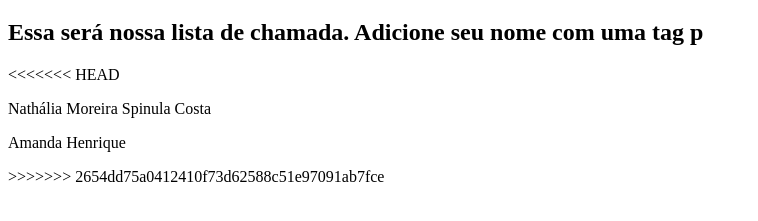
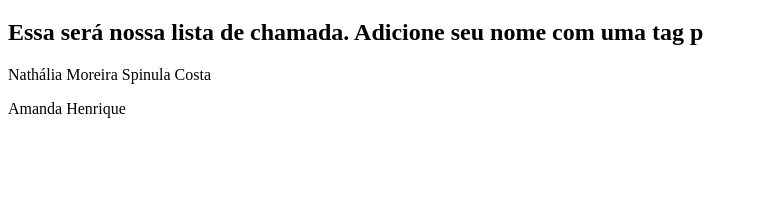
Before and after one commit to ThainaVilela/listaDePresenca, a plain HTML site: page index.html in a window 1280 px wide. Shown: the part 61-282 px from the top of the page, without its empty margins (0-758 px from the left). Drawn offline with Linux system fonts and the light colour scheme.

Commit message:
Responder presença

```diff
--- a/index.html
+++ b/index.html
@@ -9,9 +9,7 @@
 <body>
   <h1>Lista de Presença</h1>
   <h2>Essa será nossa lista de chamada. Adicione seu nome com uma tag p</h2>
-<<<<<<< HEAD
   <p>Nathália Moreira Spinula Costa</p>
   <p>Amanda Henrique</p>
->>>>>>> 2654dd75a0412410f73d62588c51e97091ab7fce
 </body>
 </html>
```
